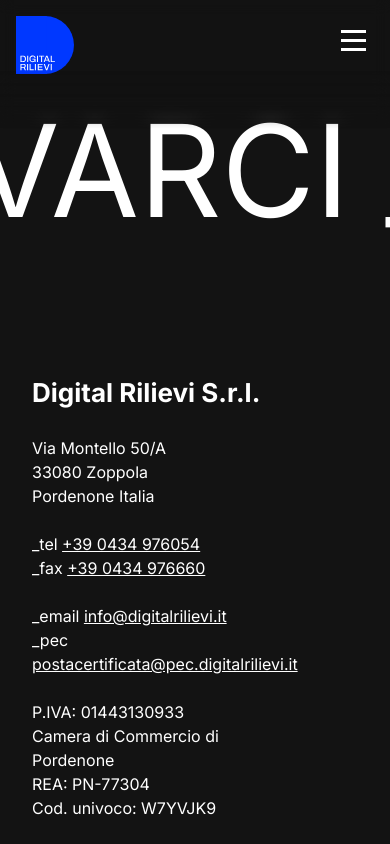
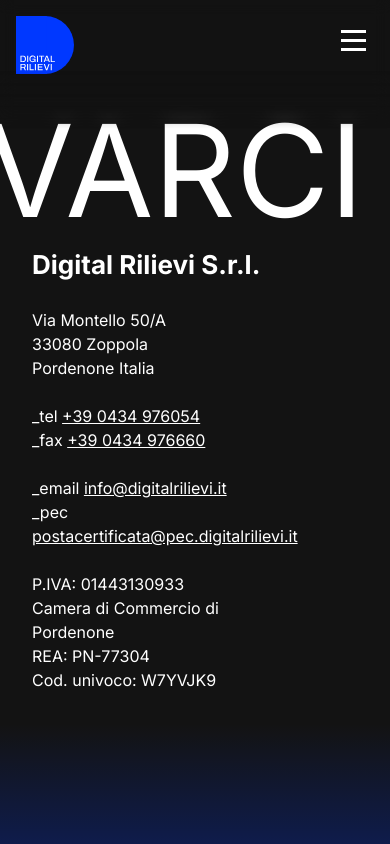
Before and after one commit to digital-rilievi/web, a Next.js app: page /contatti in a window 390 px wide. Shown: the top 844 px of the page. Built offline with nearby package versions, Linux system fonts and the light colour scheme; grey boxes are pictures that could not be loaded.

Commit message:
made spacing dynamic for mobile

```diff
--- a/src/app/components/Space/Space.module.css
+++ b/src/app/components/Space/Space.module.css
@@ -9,3 +9,9 @@
 .smallSpace {
     height: 2rem;
 }
+
+@media (max-width: 1000px) {
+    .noSpaceForMobile {
+        height: 0rem;
+    }
+}
--- a/src/app/components/Space/Space.tsx
+++ b/src/app/components/Space/Space.tsx
@@ -2,7 +2,8 @@ import React from 'react'
 import styles from './Space.module.css'
 
 interface SpaceProps {
-  size?: String
+  size?: String,
+  maintainInMobile?: boolean
 }
 
 const Size = {
@@ -14,7 +15,7 @@ const Size = {
 export default function Space(props: SpaceProps) {
   return (
     <div className={
-      `${props.size === Size.big ? styles.bigSpace : (props.size === Size.small ? styles.smallSpace : styles.space)}`
+      `${props.size === Size.big ? styles.bigSpace : (props.size === Size.small ? styles.smallSpace : styles.space)} ${props.maintainInMobile ? '' : styles.noSpaceForMobile}`
     }></div>
   )
 }
```
